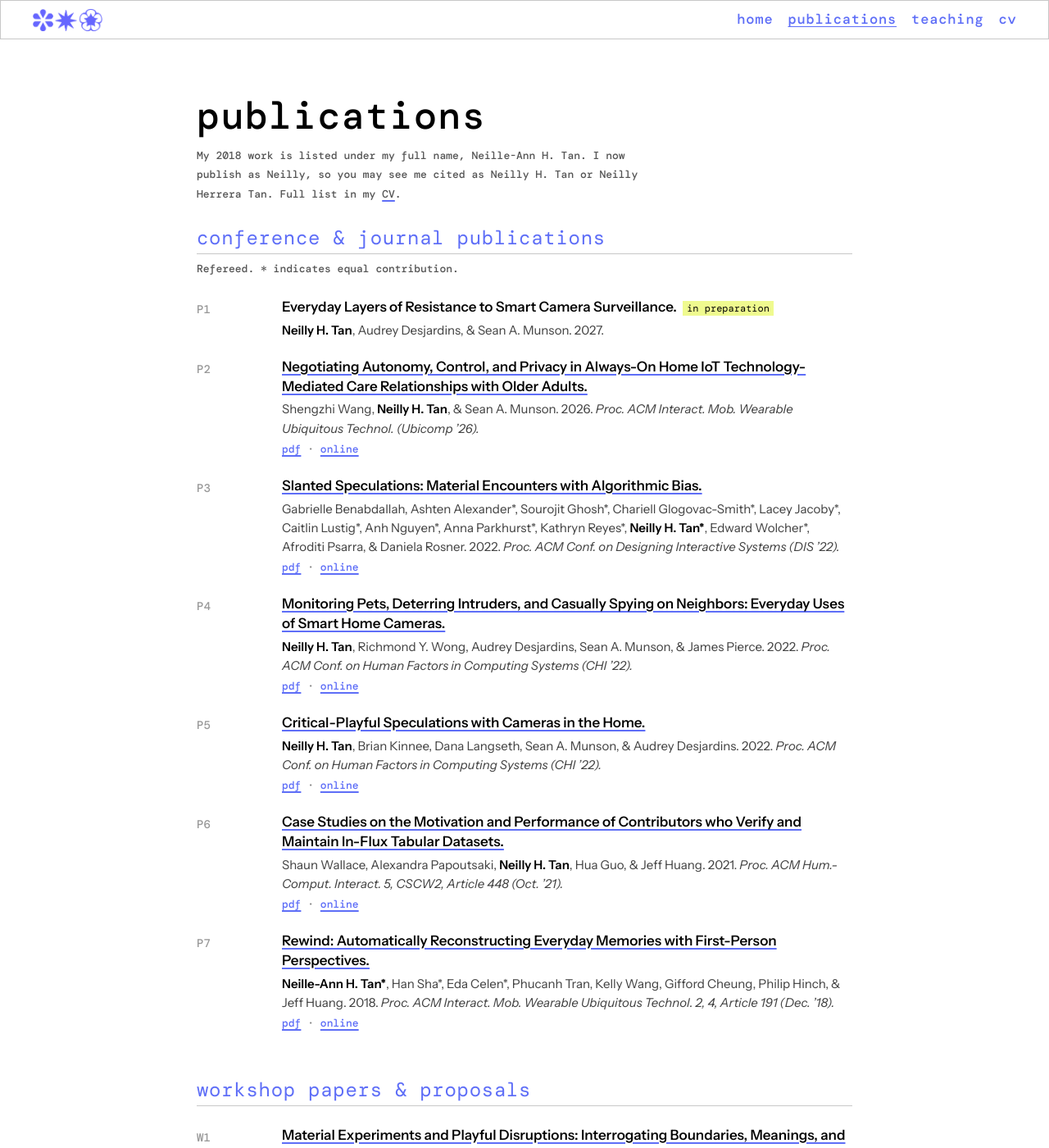
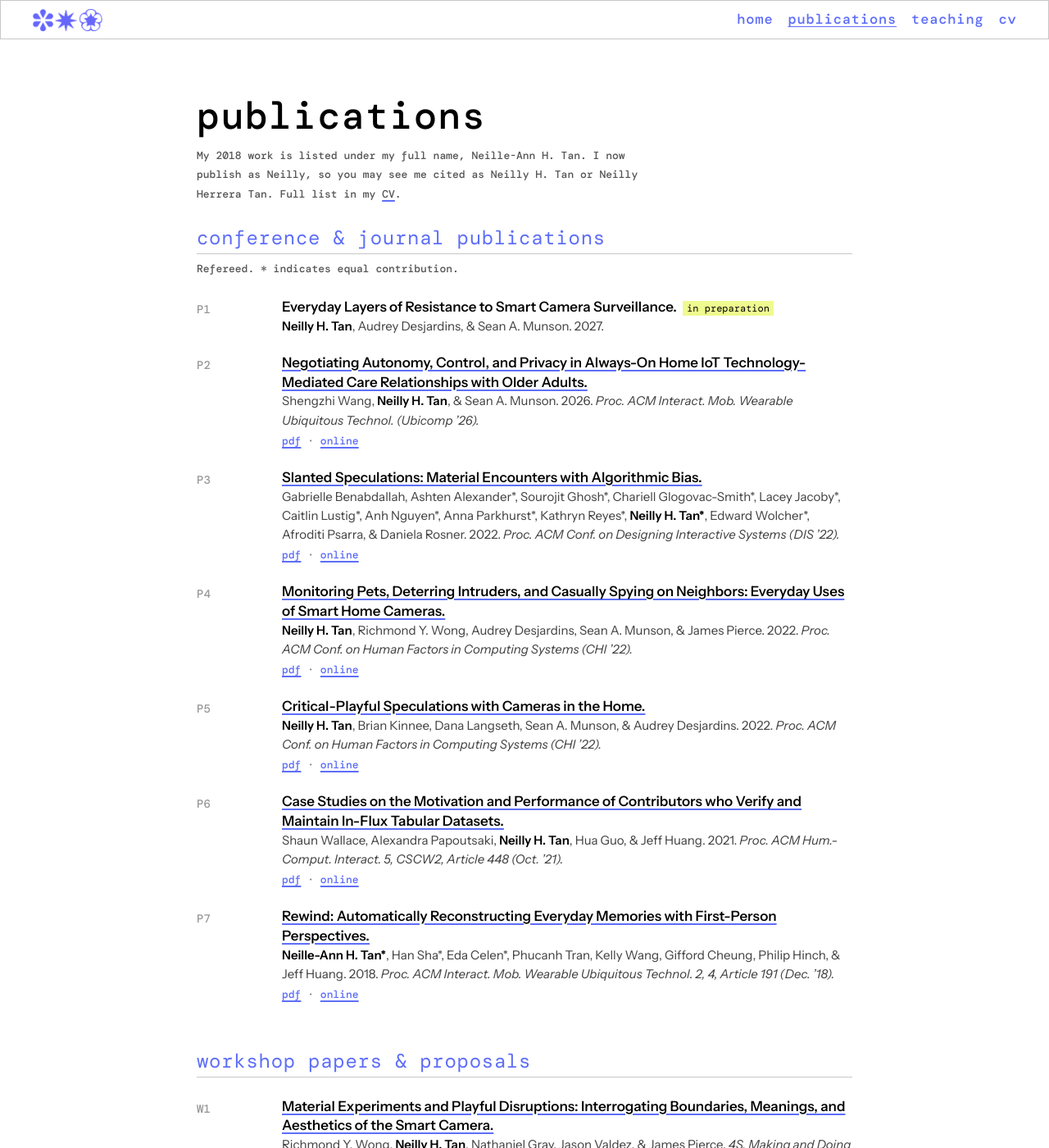
Before and after one commit to neillytan/neillytan.github.io, a Jekyll site: the page built from publications.html, in a window 1280 px wide and 1400 px high. Shown: the whole window at 82% size. Built offline with Jekyll 4.4.1, drawn with Linux system fonts in a browser that asks for light colours; some web fonts are replaced.

Commit message:
Publications: tighten space between title and authors
Co-Authored-By: Claude Opus 5.5 <noreply@anthropic.com>

```diff
--- a/assets/css/style.css
+++ b/assets/css/style.css
@@ -128,6 +128,8 @@ p { margin: 0 0 1rem; }
 .pub-status { font-family: var(--heading-font); font-size: 12px; font-weight: 400; background: var(--highlight); color: var(--text); padding: 1px 5px; margin-left: 4px; white-space: nowrap; }
 
 .pubs:not(.teach) .pub-id { color: #999; }
+.pubs:not(.teach) .pub-title { margin-bottom: 0 !important; }
+.pubs:not(.teach) .pub-meta { margin-top: -1px; }
 
 /* teaching */
 .teach .pub-list { grid-template-columns: 160px minmax(0, 1fr); }
```
